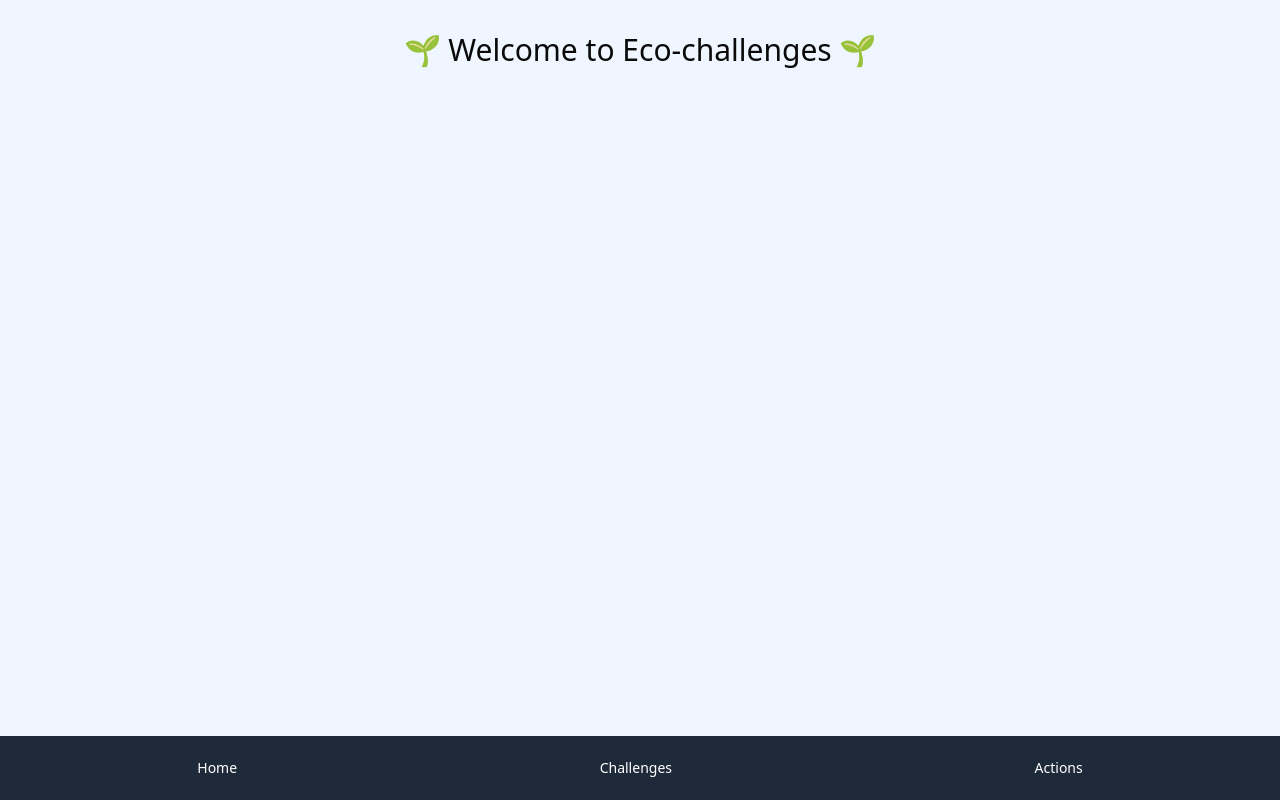
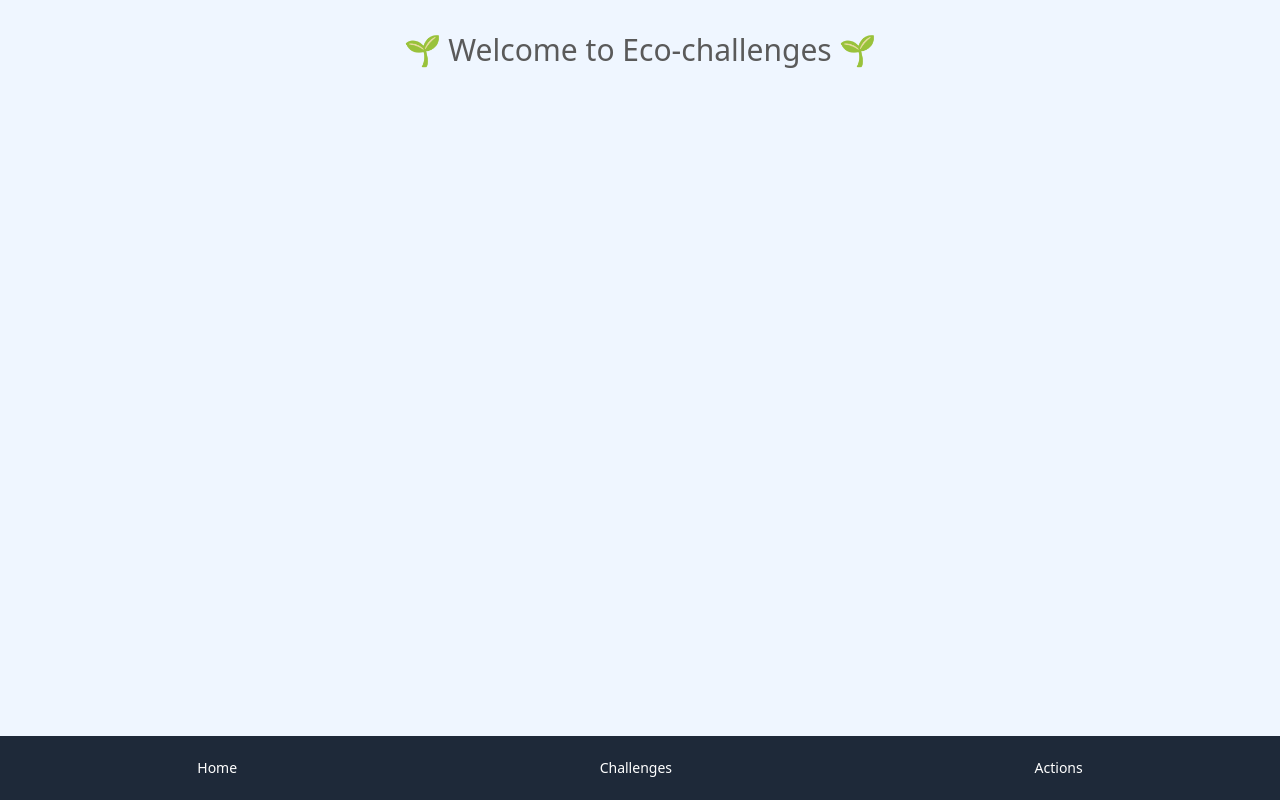
Before and after one commit to WildCodeSchool/2024-09-wns-jaune-ecochallenges, a React (Vite) app in the folder frontend/: page / in a window 1280 px wide. Built offline with nearby package versions, Linux system fonts and the light colour scheme.

Commit message:
update colors

```diff
--- a/frontend/src/index.css
+++ b/frontend/src/index.css
@@ -6,31 +6,31 @@
 
 :root {
   --radius: 0.625rem;
-  --background: oklch(97% 0.001 106.4);
-  --foreground: oklch(0.145 0 0);
-  --card: oklch(1 0 0);
-  --card-foreground: oklch(0.145 0 0);
-  --popover: oklch(97% 0.001 106.4);
-  --popover-foreground: oklch(0.145 0 0);
-  --primary: oklch(50.8% 0.105 165.6);
+  --background: oklch(0.9483 0.0138 74.6634);
+  --foreground: oklch(0.4665 0.0005 293.6605);
+  --card: oklch(0.9483 0.0138 74.6634);
+  --card-foreground: oklch(0.4665 0.0005 293.6605);
+  --popover: oklch(0.9483 0.0138 74.6634);
+  --popover-foreground: oklch(0.4665 0.0005 293.6605);
+  --primary: oklch(0.5425 0.1285 162.5766);
   --primary-foreground: oklch(14.1% 0.004 285.8);
-  --secondary: oklch(60.1% 0.104 184.8);
+  --secondary: oklch(0.7789 0.0651 193.9026);
   --secondary-foreground: oklch(14.1% 0.004 285.8);
-  --muted: oklch(71.1% 0.035 256.8);
+  --muted: oklch(0.6445 0.0867 248.5706);
   --muted-foreground: oklch(14.1% 0.004 285.8);
-  --accent: oklch(66.5% 0.157 58.3);
+  --accent: oklch(0.7058 0.1582 62.5664);
   --accent-foreground: oklch(14.1% 0.004 285.8);
   --destructive: oklch(0.577 0.245 27.325);
-  --destructive-foreground: oklch(97% 0.001 106.4);
+  --destructive-foreground: oklch(0.9483 0.0138 74.6634);
   --border: oklch(0.922 0 0);
-  --input: oklch(97% 0.001 106.4);
+  --input: oklch(0.9483 0.0138 74.6634);
   --ring: oklch(0.708 0 0);
   --chart-1: oklch(0.646 0.222 41.116);
   --chart-2: oklch(0.6 0.118 184.704);
   --chart-3: oklch(0.398 0.07 227.392);
   --chart-4: oklch(0.828 0.189 84.429);
   --chart-5: oklch(0.769 0.188 70.08);
-  --sidebar: oklch(0.985 0 0);
+  --sidebar: oklch(0.9483 0.0138 74.6634);
   --sidebar-foreground: oklch(0.145 0 0);
   --sidebar-primary: oklch(0.205 0 0);
   --sidebar-primary-foreground: oklch(0.985 0 0);
```
